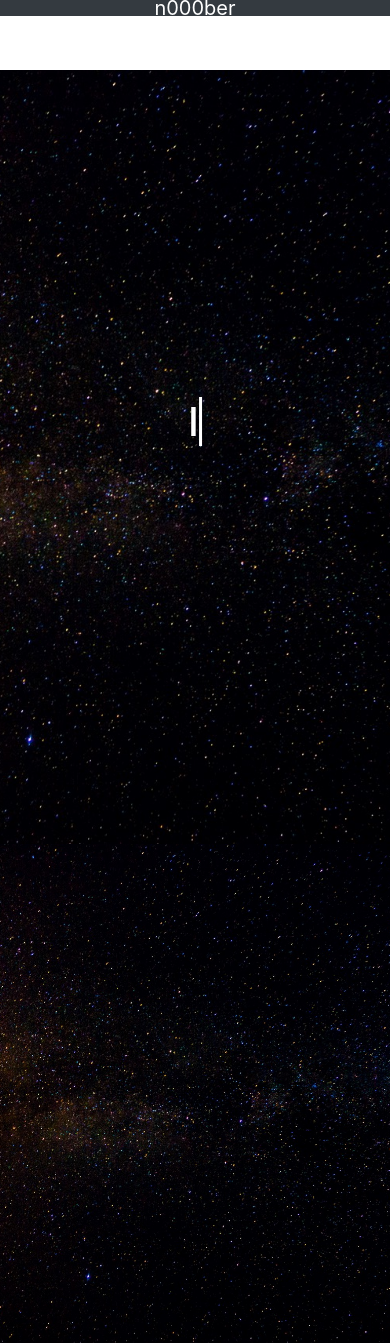
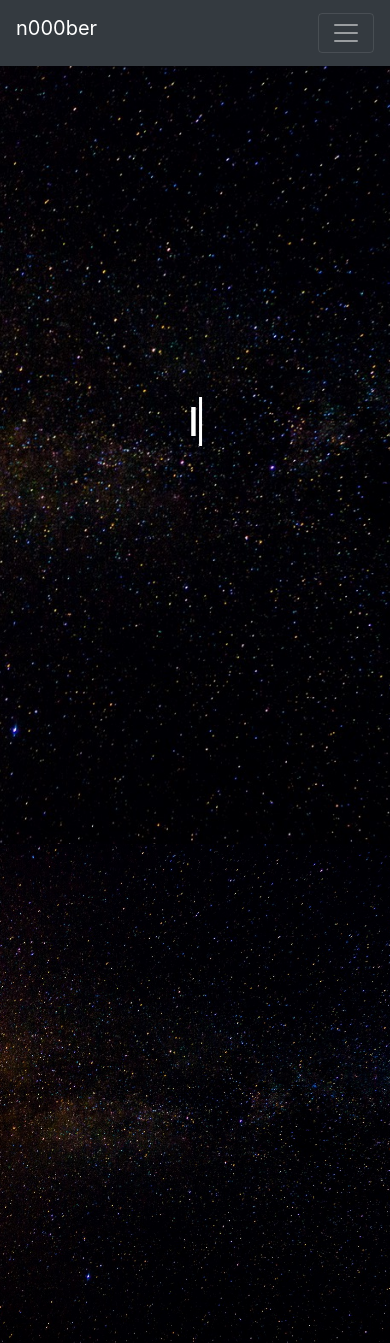
Before and after one commit to n000ber/websites, a PHP site: page /personal.html in a window 390 px wide. Shown: the top 1343 px of the page. Run offline with PHP 8.4, Linux system fonts and the light colour scheme; some libraries are stand-ins or nearby versions.

Commit message:
fixed navbar

```diff
--- a/css/personal.css
+++ b/css/personal.css
@@ -5,34 +5,18 @@
   text-align: center;
 }
 
+@media screen and (max-width: 576px) {
+  .navbar-brand {
+    position: relative;
+    text-align: left;
+    width: 50px;
+    height: 50px;
+  }
+}
+
 .navbar-logo {
   height: 50px;
   width: auto;
-}
-
-@media screen and (max-width: 992px) {
-  body {
-    padding-top: 70px;
-  }
-
-  .navbar-logo {
-    height: 40px;
-  }
-}
-
-@media (min-width: 992px) {
-  .navbar-brand {
-    position: absolute;
-    width: 100%;
-    left: 0;
-    text-align: center;
-  }
-}
-
-.navbar-toggler {
-  position: absolute;
-  top: 8px;
-  right: 16px;
 }
 
 .nav-item {
@@ -119,23 +103,24 @@ html {
   background-color: transparent;
 }
 
-.parallax_cover1{
-    background-image: url("../images/personal/cover1.jpg")
+.parallax_cover1 {
+  background-image: url("../images/personal/cover1.jpg");
 }
-.parallax_cover2{
-    background-image: url("../images/personal/cover2.jpg")
+.parallax_cover2 {
+  background-image: url("../images/personal/cover2.jpg");
 }
-.parallax_cover3{
-    background-image: url("../images/personal/cover3.jpg")
+.parallax_cover3 {
+  background-image: url("../images/personal/cover3.jpg");
 }
-.parallax_cover4{
-    background-image: url("../images/personal/cover4.jpg")
+.parallax_cover4 {
+  background-image: url("../images/personal/cover4.jpg");
 }
-.parallax_cover5{
-    background-image: url("../images/personal/cover5.jpg")
+.parallax_cover5 {
+  background-image: url("../images/personal/cover5.jpg");
 }
 
-.subsections_header, .subsections_para{
+.subsections_header,
+.subsections_para {
   text-align: center;
   color: white;
   background-color: black;
@@ -163,11 +148,11 @@ ul {
   padding-left: 35%;
 }
 
-.fa-times-circle{
+.fa-times-circle {
   color: red;
 }
 
-.fa-telegram{
+.fa-telegram {
   color: lightblue;
 }
 
--- a/personal.html
+++ b/personal.html
@@ -39,11 +39,13 @@
 
 <body>
     <nav class="navbar bg-dark navbar-dark navbar-expand-sm fixed-top">
-        <div class="container">
-            <a class="navbar-brand mx-auto" href="personal.html">
+        <a class="navbar-brand" href="personal.html">
             n000ber
         </a>
-            <div class="navbar-collapse collapse" id="navbar">
+        <button class="navbar-toggler" type="button" data-toggle="collapse" data-target="#collapsingNavbarXs">
+            <span class="navbar-toggler-icon"></span>
+        </button>
+        <div class="navbar-collapse collapse" id="collapsingNavbarXs">
             <ul class="navbar-nav">
                 <li class="nav-item">
                     <a class="nav-link" href="personal.html#why_me">WHY ME?</a>
@@ -60,7 +62,6 @@
                     <a class="nav-link" href="personal.html#contact">CONTACT</a>
                 </li>
             </ul>
-            </div>
         </div>
     </nav>
     <h1 class="typewrite center" style="color: white;" data-period="2000"
@@ -144,11 +145,6 @@
         <div class="parallax_cover1"></div>
     </section>
 
-
-
-
-
-
     <script src="https://unpkg.com/aos@next/dist/aos.js"></script>
     <script>
         AOS.init();
```
Lines whose indentation alone changed are shown as unchanged.
